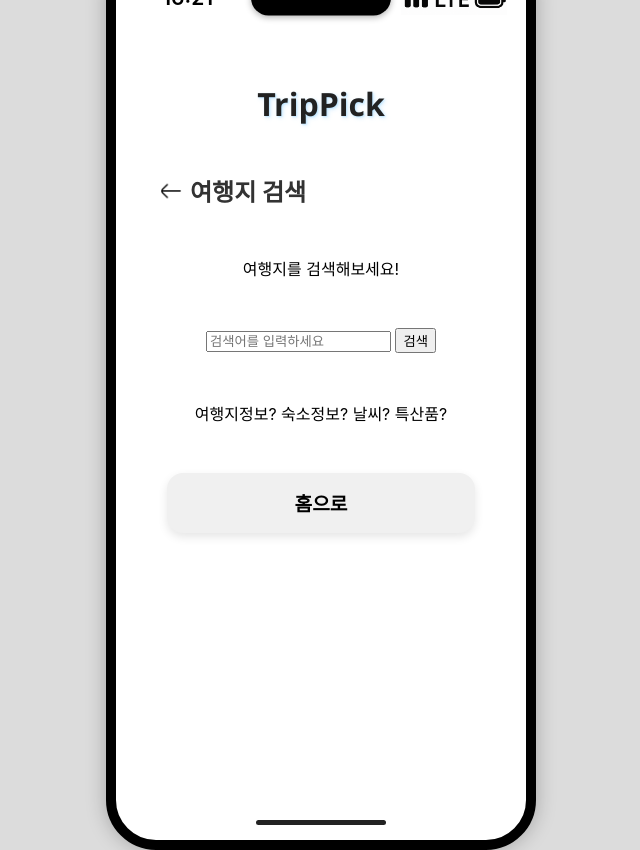
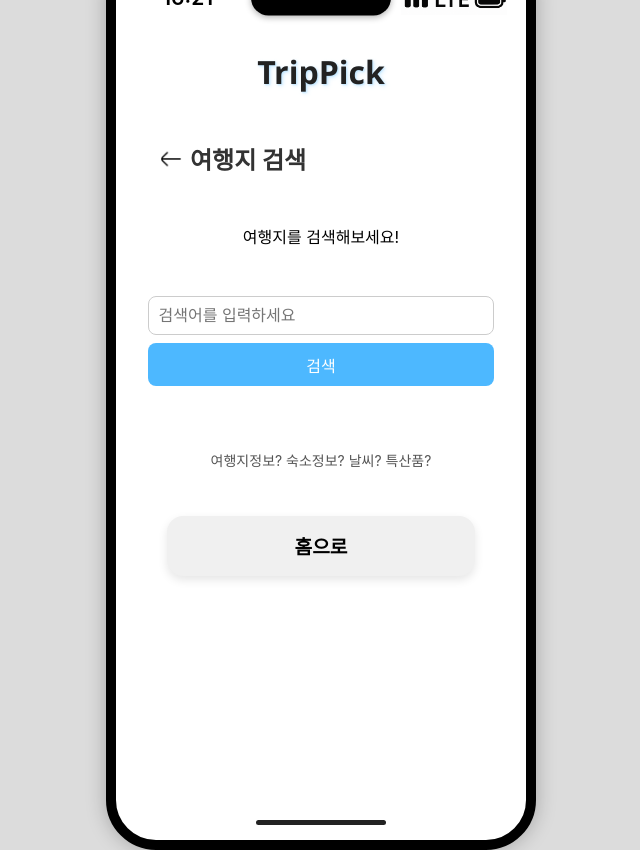
Before and after one commit to MUN0203/opensource_basic_project, a Flask app: page /search in a window 1280 px wide. Shown: the whole page, without its empty margins (319-959 px from the left). Run offline with Flask 3, Linux system fonts and the light colour scheme; parts of the project's set-up code (start-up, migrations or seed data) failed here and were passed over.

Commit message:
여행지 검색 결과 디자인 통일 및 UI구조 디테일 수정

```diff
--- a/app.py
+++ b/app.py
@@ -30,12 +30,34 @@ def index():
 # 여행지 검색 페이지
 @app.route('/search', methods = ['GET', 'POST'])
 def search():
+    keyword = ''
+    items = []
+
     if tour_api_key :
         print(f"로드된 Tour API 키: {tour_api_key[:4]}... (보안을 위해 일부만 출력)") # 서버 로그에 출력
         key_loaded = True
     else:
         print("Tour API 키를 로드하지 못했습니다. .env 파일을 확인하세요.")
         key_loaded = False
+
+    def_params = {
+        "SERVICE_KEY": tour_api_key,
+        "MOBILE_OS": "ETC",
+        "MOBILE_APP": "MyTravelApp",
+        "BASE_URL": "http://apis.data.go.kr/B551011/KorService1"
+    }
+
+    if request.method == 'POST':
+        keyword = request.form.get('keyword', '').strip()
+        items = searchKeyword1(def_params, keyword)
+
+    return render_template(
+        'search.html',
+        title='여행지 검색',
+        items=items,
+        keyword=keyword,
+        tour_api_key_loaded=key_loaded
+    )
 
     # Tour API
     def_params = {
--- a/static/style.css
+++ b/static/style.css
@@ -196,7 +196,7 @@ body {
   display: flex;
   flex-direction: column;
   gap: 1rem;
-  margin-top: 1rem;
+  margin-top: 0.25px;
 }
 
 .place-card {
@@ -242,3 +242,69 @@ body {
   color: #333;
   margin: 0;
 }
+
+
+.search_result-title {
+  font-size: 30px;
+  font-weight: bold;
+  margin-bottom: 8px;
+  color: #222;
+}
+
+.search-form {
+  display: flex;
+  flex-direction: column;
+  gap: 0.5rem;
+  width: 100%;
+  margin-bottom: 1rem;
+}
+
+.search-input {
+  padding: 0.6rem;
+  font-size: 16px;
+  border-radius: 8px;
+  border: 1px solid #ccc;
+  width: 100%;
+  box-sizing: border-box;
+}
+
+.search-btn {
+  padding: 0.6rem;
+  font-size: 16px;
+  background-color: #4DB8FF;  /* 색상은 임의 색 정함 */
+  color: white;
+  border: none;
+  border-radius: 8px;
+  cursor: pointer;
+  transition: background-color 0.2s ease;
+}
+
+.search-btn:hover {
+  background-color: #1A90FF
+}
+
+.search-result-title {
+  font-size: 30px;
+  font-weight: 700;
+  margin-top: 0.8rem;
+  margin-bottom: 0.5rem;
+  color: #222;
+  text-align: center;
+}
+
+.place-link {
+  text-decoration: none;
+  color: inherit;
+}
+
+.footer-info {
+  font-size: 14px;
+  color: #555;
+  margin-top: 1rem;
+}
+
+.placeholder {
+  font-size: 14px;
+  color: #777;
+  margin: 0.2rem 0;
+}
--- a/templates/search.html
+++ b/templates/search.html
@@ -4,7 +4,6 @@
   <meta charset="UTF-8" />
   <meta name="viewport" content="width=device-width, initial-scale=1.0" />
   <title>여행지 검색</title>
-  <!-- Flask를 위해 수정 (CSS 연결)-->
   <link rel="stylesheet" href="{{ url_for('static', filename='style.css') }}">
 </head>
 <body>
@@ -18,72 +17,56 @@
     </div>
 
     <div class="app-screen">
-      <!-- 상단바 (back 버튼 제거 또는 유지 가능) -->
-      <div class="search-header">
-        <!-- 필요하다면 백버튼 유지 -->
-      </div>
+      <a href="{{ url_for('index') }}" class="logo-text-center">TripPick</a>
 
-      <!-- TripPick 로고: 홈으로 이동 -->
-      <a href="{{ url_for('index') }}" class="logo-text-center">
-        TripPick
-      </a>
-
-      <!-- <- 여행지 검색: 아이콘만 클릭 시 이전 페이지 이동 -->
       <div class="back-section">
-        <img src="{{ url_for('static', filename='back-arrow.png') }}"
-             alt="뒤로가기"
-             class="back-icon"
-             onclick="history.back()" />
+        <img src="{{ url_for('static', filename='back-arrow.png') }}" alt="뒤로가기" class="back-icon" onclick="history.back()" />
         <span class="page-title-left">여행지 검색</span>
       </div>
 
       <p>여행지를 검색해보세요!</p>
-      <!-- 폼 입력, 입력하면 app.py keyword 변수에 저장 -->
-      <form method="post">
+
+      <form method="post" class="search-form">
         <input type="text" id="keyword" name="keyword" placeholder="검색어를 입력하세요" required class="search-input">
         <button type="submit" class="search-btn">검색</button>
       </form>
-      <!-- 결과출력 -->
+
       {% if items %}
-        <h3>검색 결과</h3>
-        <p>
-          <ul>
-            {% for item in items %}
-            <li><a href="{{ url_for('detail', item_addr1=item.addr1) }}">{{ item.title }}</a></li>
-            <!-- 주소 전화번호 이미지 출력-->
-              <ul>
-                <li>주소: {{ item.addr1 }}</li>
-                <li>전화번호: {{ item.tel }}</li>
-                <li>
-                  {% if item.firstimage2 %}
-                     <img src="{{ item.firstimage2 }}" alt="{{ item.title }} 이미지"
-                     class="search-result-image">
-                  {% else %}
-                    <div class="search-no-image">
-                      <p>이미지 없음</p>
-                    </div>
-                  {% endif %}
-                </li>
-                <li>날씨</li>
-                <li>카카오맵</li>
-              </ul>
-            {% endfor %}
-          </ul>
-        </p>
+        <h3 class="search-result-title">
+          {{ keyword if keyword else '' }} 여행지 검색 결과
+        </h3>
+        <div class="recommend-results">
+          {% for item in items %}
+            <div class="place-card">
+              {% if item.firstimage2 %}
+                <img src="{{ item.firstimage2 }}" alt="{{ item.title }}" class="place-image">
+              {% else %}
+                <div class="place-image-placeholder">이미지 없음</div>
+              {% endif %}
+              <div class="place-info">
+                <h3 class="place-title">
+                  <a href="{{ url_for('detail', item_addr1=item.addr1) }}" class="place-link">
+                    {{ item.title }}
+                  </a>
+                </h3>
+                <p class="place-address">📍 {{ item.addr1 or '주소 정보 없음' }}</p>
+                <p class="place-phone">☎️ {{ item.tel or '전화번호 정보 없음' }}</p>
+                <p class="placeholder">🌦 날씨 정보 (예정)</p>
+                <p class="placeholder">🗺️ 카카오맵 위치 (예정)</p>
+              </div>
+            </div>
+          {% endfor %}
+        </div>
       {% endif %}
-      <p>여행지정보? 숙소정보? 날씨? 특산품?</p>
-      <!-- Flask 연동 -->
+
+      <p class="footer-info">여행지정보? 숙소정보? 날씨? 특산품?</p>
       <a href="{{ url_for('index') }}" class="app">홈으로</a>
-      <!-- <button class="app" onclick="navigate('index.html')">홈으로</button> -->
     </div>
 
     <div class="home-indicator"></div>
   </div>
 
   <script>
-    function navigate(page) {
-      window.location.href = page;
-    }
     function updateTime() {
       const now = new Date();
       const hours = now.getHours().toString().padStart(2, '0');
```
